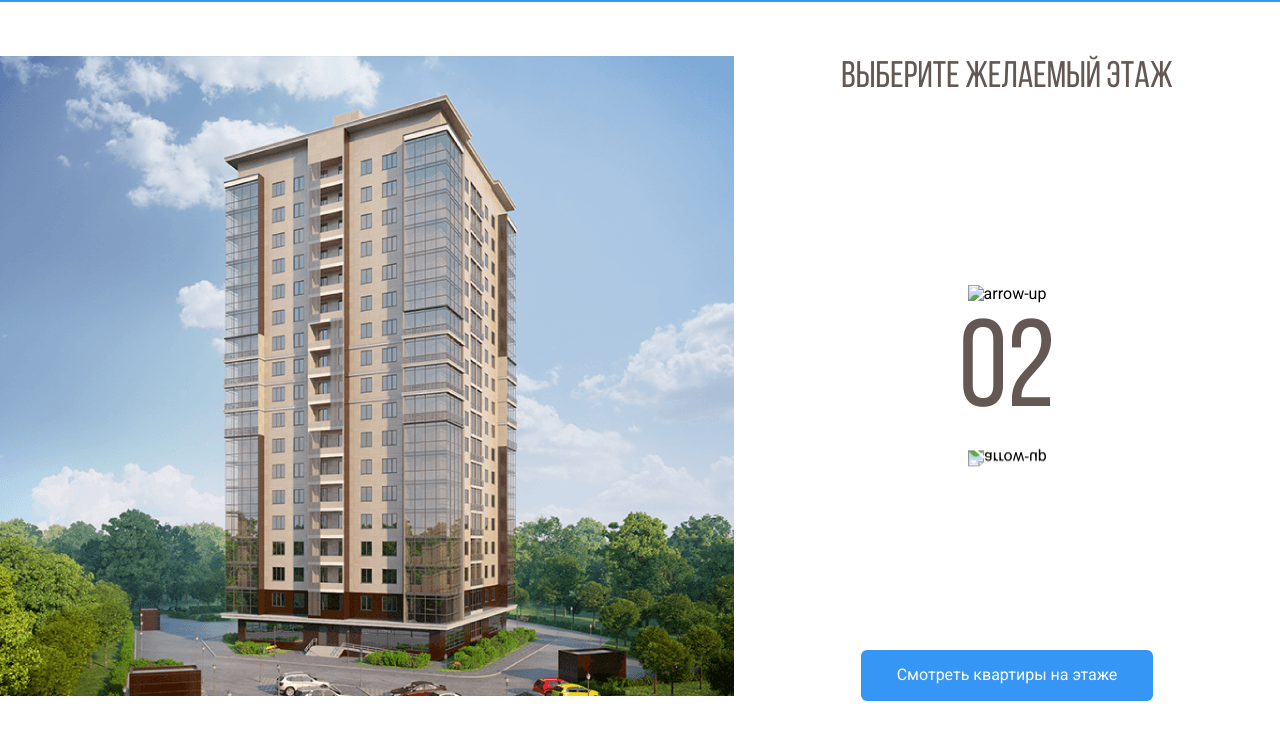
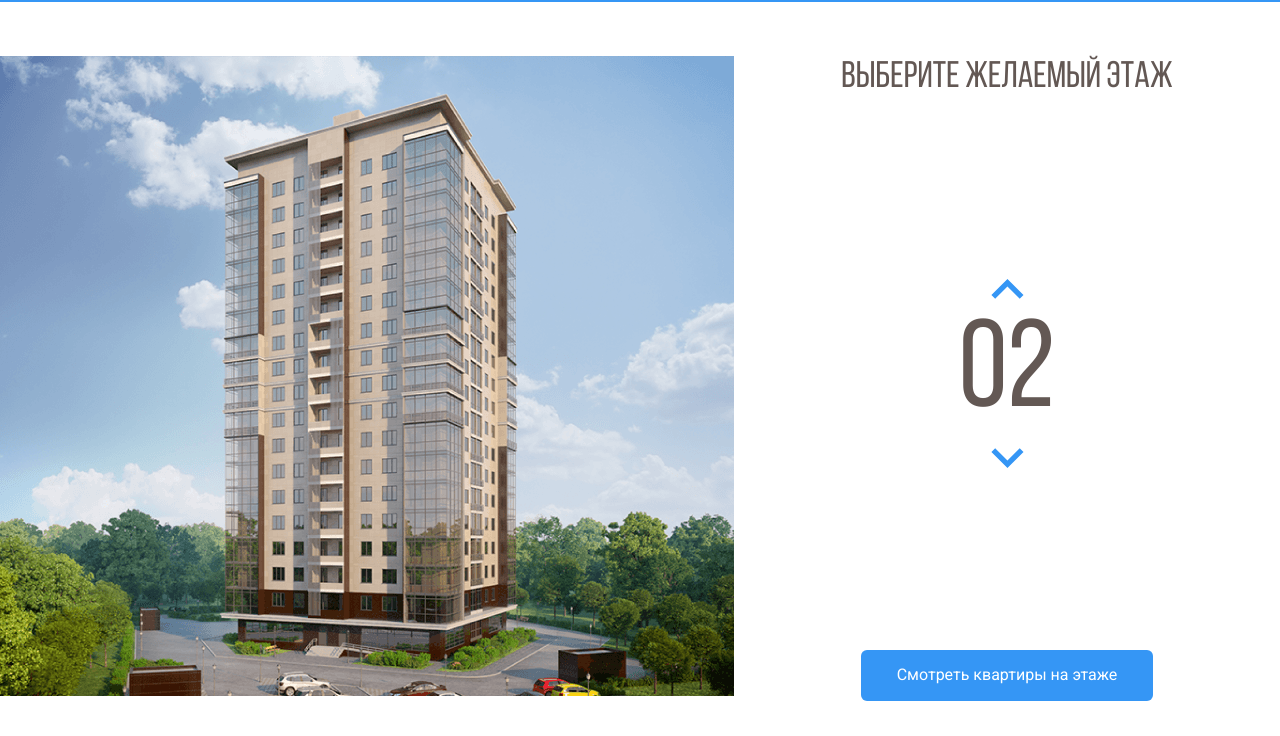
Before and after one commit to Maruf-cyber/gloweb, a plain HTML site: page index.html in a window 1280 px wide. Shown: the part 64-800 px from the top of the page. Drawn offline with nearby package versions, Linux system fonts and the light colour scheme; the site is published under a folder, as on GitHub Pages, so addresses that start at the root find nothing.

Commit message:
Add files via upload

```diff
--- a/index.html
+++ b/index.html
@@ -200,7 +200,7 @@
           <button class="counter-button counter-up">
             <img
               class="counter-arrow counter-arrow-up"
-              src="/img/arrow.svg"
+              src="./img/arrow.svg"
               alt="arrow-up"
             />
           </button>
@@ -208,7 +208,7 @@
           <button class="counter-button counter-down">
             <img
               class="counter-arrow counter-arrow-down"
-              src="/img/arrow.svg"
+              src="./img/arrow.svg"
               alt="arrow-up"
             />
           </button>
```
